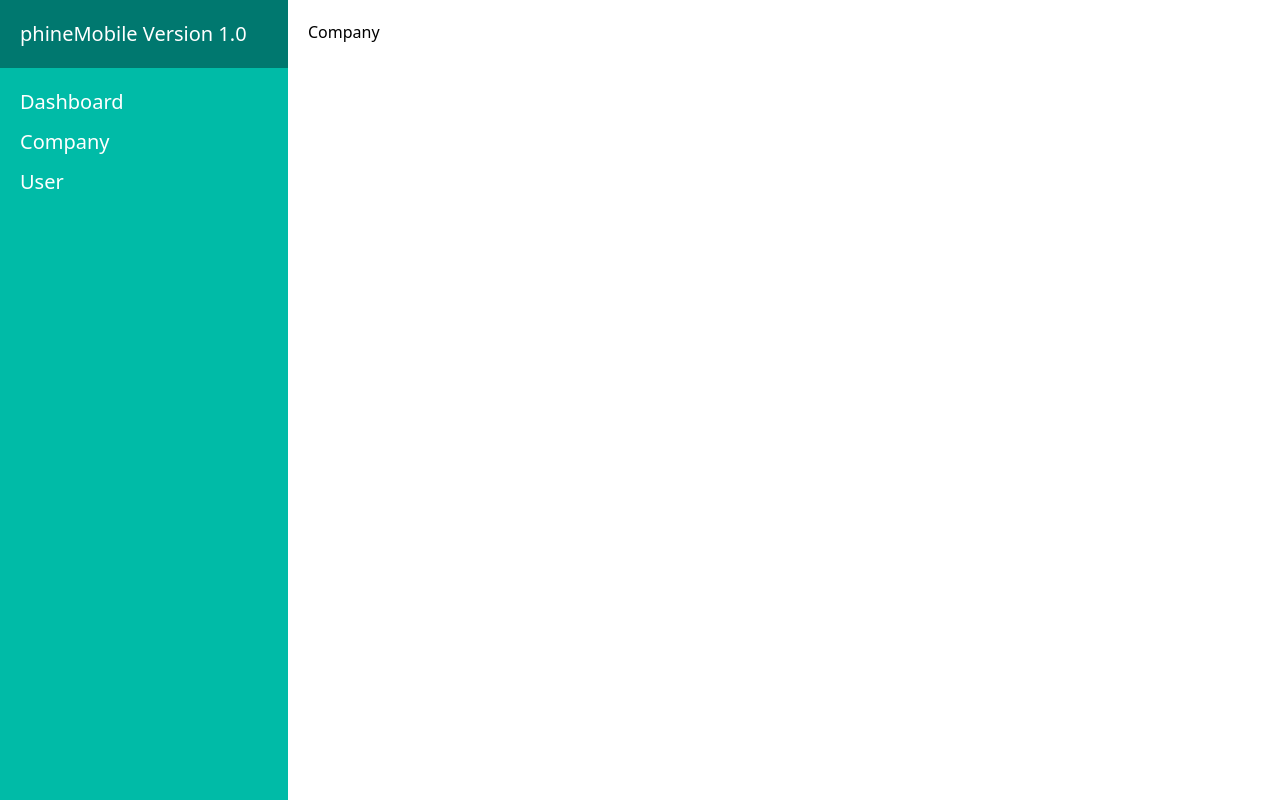
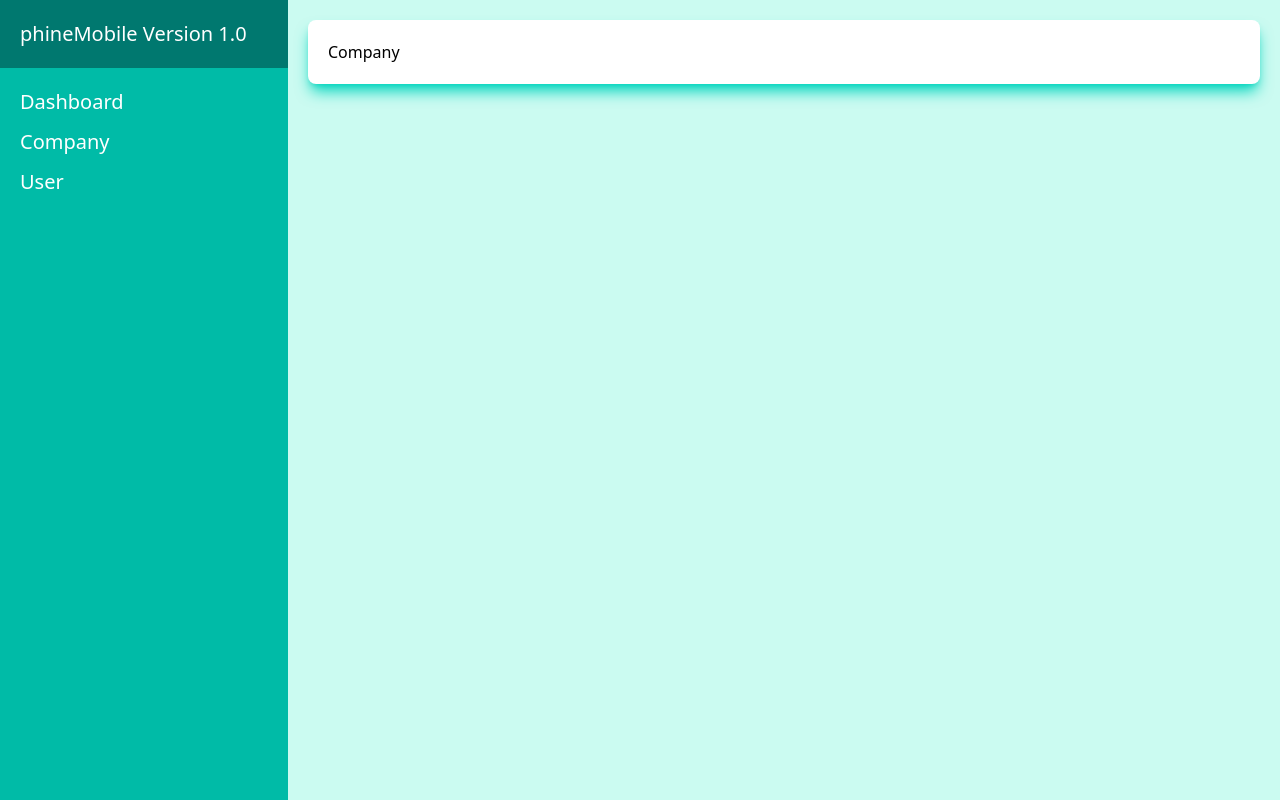
Before and after one commit to waranyafeen/phinemobile-web, a Next.js app: page /backoffice/company in a window 1280 px wide. Built offline with nearby package versions, Linux system fonts and the light colour scheme.

Commit message:
create sidebar

```diff
--- a/src/app/backoffice/layout.tsx
+++ b/src/app/backoffice/layout.tsx
@@ -6,9 +6,11 @@ export default function BackOfficeLayout({ children }: {
     return (
         <div className="flex">
             <Sidebar/>
-            <main className="flex-1 p-5">
-                {children}
-            </main>
+            <div className="flex-1 p-5 bg-teal-100 h-screen">
+                <div className="bg-white p-5 rounded-lg shadow-lg shadow-teal-400 overflow-auto ">
+                    {children}
+                </div>
+            </div>
         </div>
     )
 }
```
